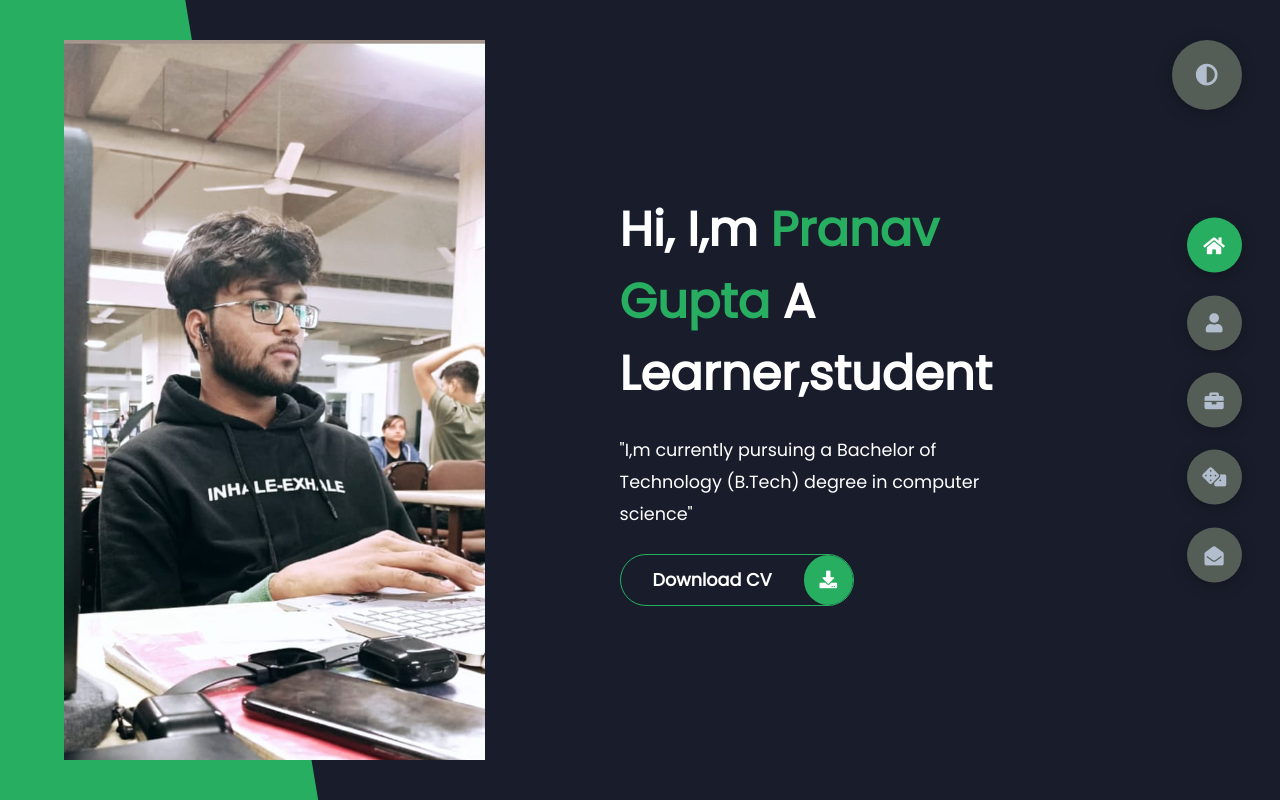
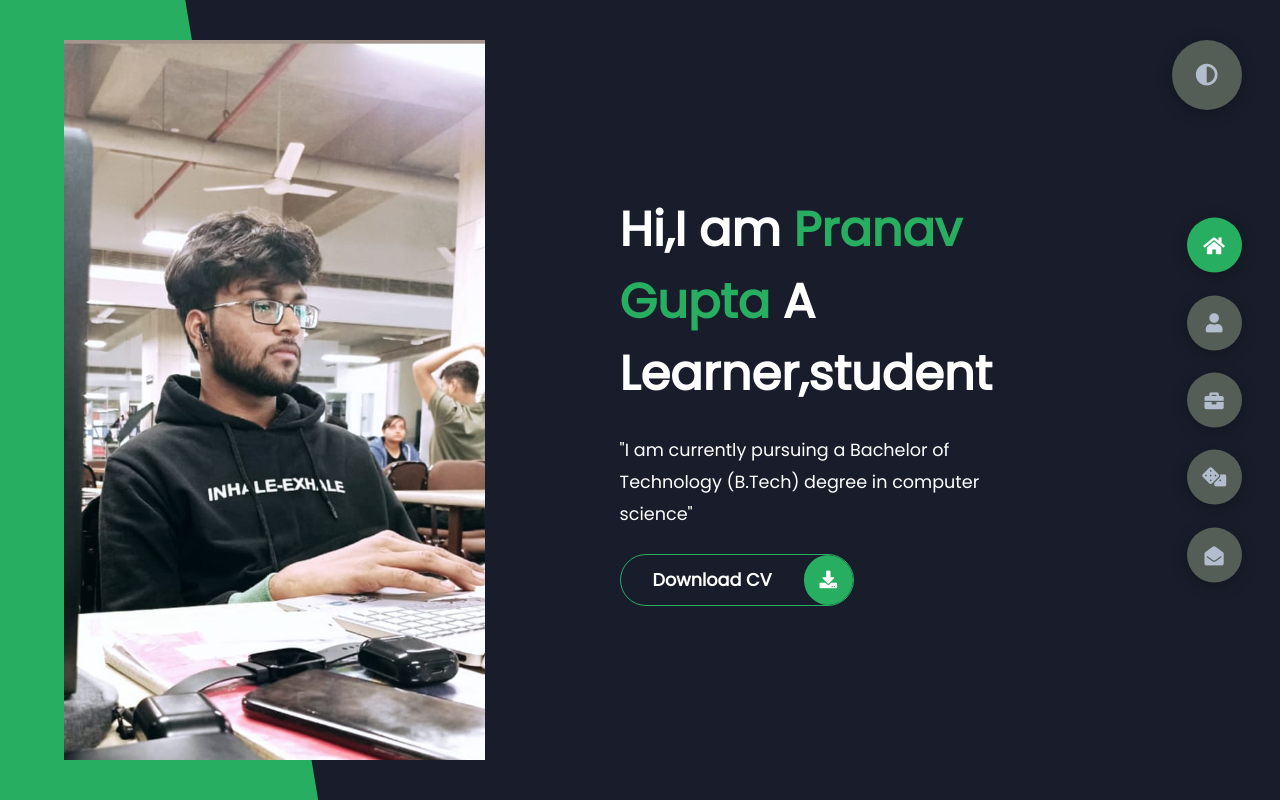
Before and after one commit to pranavgupta022/Portfolio, a website: page public/index.ejs in a window 1280 px wide. Drawn offline with nearby package versions, Linux system fonts and the light colour scheme; files that its build step writes are made by us from their sources.

Commit message:
Update index.ejs

```diff
--- a/public/index.ejs
+++ b/public/index.ejs
@@ -31,11 +31,11 @@
         </div>
         <div class="right-header">
           <h1 class="name">
-            Hi, I,m <span class="name">Pranav Gupta</span>
+            Hi,I am <span class="name">Pranav Gupta</span>
             A Learner,student
           </h1>
           <p>
-            "I,m currently pursuing a Bachelor of Technology (B.Tech) degree in
+            "I am currently pursuing a Bachelor of Technology (B.Tech) degree in
             computer science"
           </p>
           <div class="btn-con">
```
